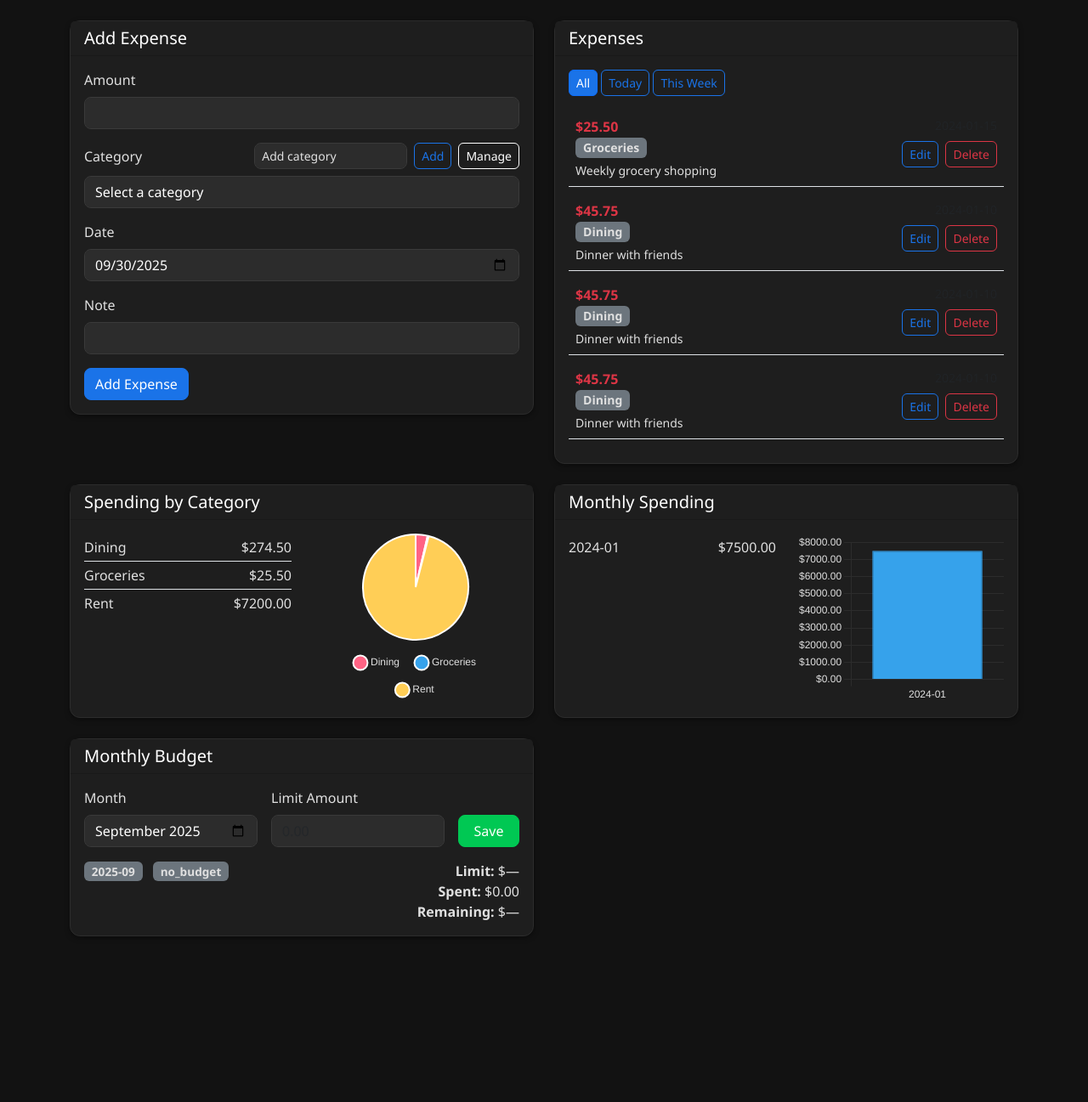
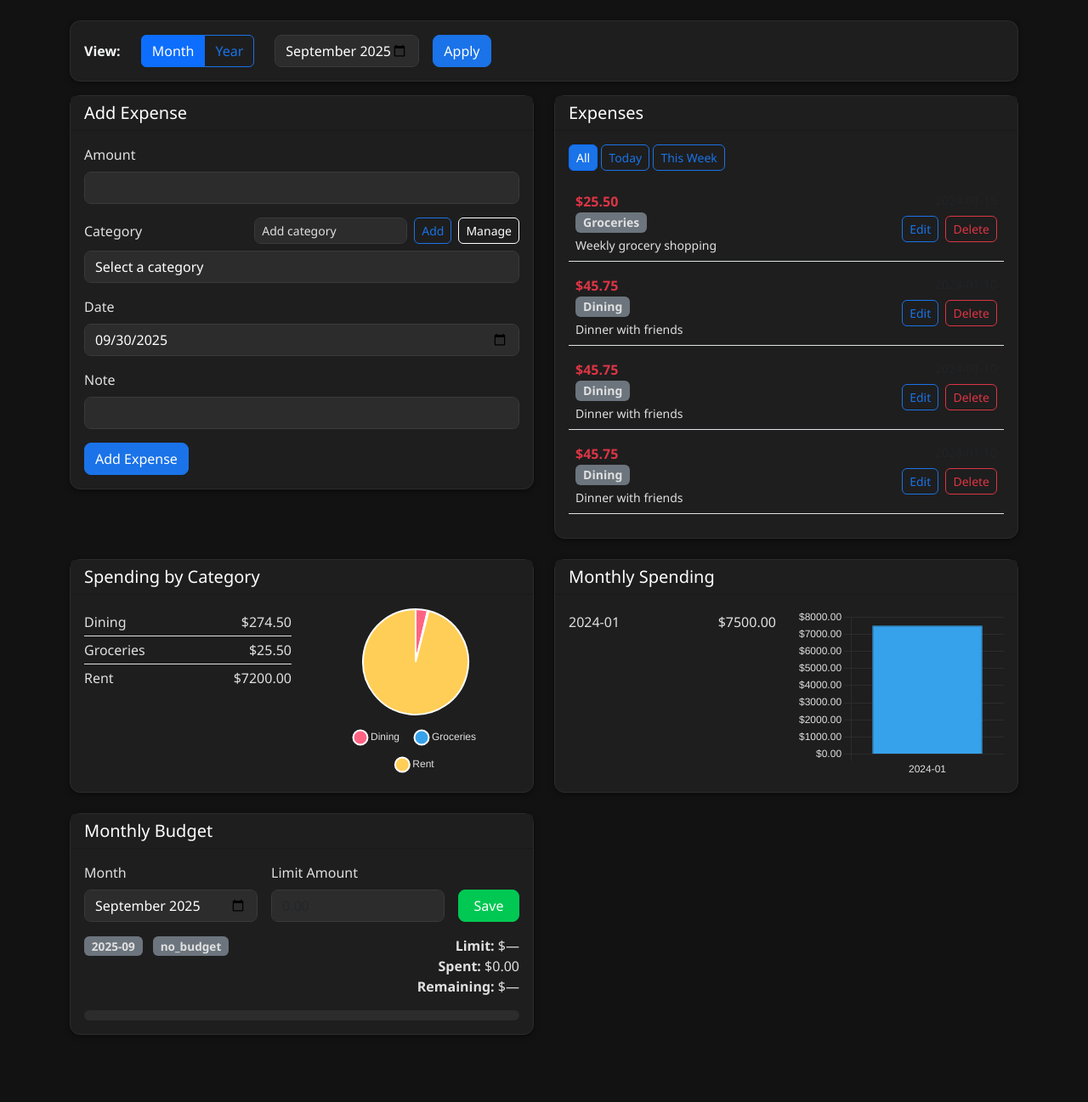
Before and after one commit to borjaalbers/Expense_Tracker, a Flask app: page /dashboard in a window 1280 px wide. Shown: the part 56-1353 px from the top of the page at 85% size. Run offline with Flask 3, Linux system fonts and the light colour scheme; a user stored in the database is signed in; data comes from the database, SQL or seed files in the repository; both versions use the stored data as it was after the commit.

Commit message:
Filter + Progress Bar

```diff
--- a/static/app.js
+++ b/static/app.js
@@ -85,6 +85,7 @@ function initDashboard() {
     loadMonthlyTotals();
     initBudgetUI();
     initCategoriesUI();
+    initScopeControls();
 
     const expenseForm = document.getElementById("expenseForm");
     if (expenseForm) {
@@ -101,6 +102,105 @@ function initDashboard() {
     document.getElementById("filterAll").onclick = () => loadExpenses("all");
     document.getElementById("filterToday").onclick = () => loadExpenses("today");
     document.getElementById("filterWeek").onclick = () => loadExpenses("week");
+}
+
+// ---------------- Scope (Month/Year) ----------------
+let currentScope = { mode: 'month', month: null, year: null };
+
+function initScopeControls() {
+    const modeMonth = document.getElementById('scopeModeMonth');
+    const modeYear = document.getElementById('scopeModeYear');
+    const monthInput = document.getElementById('scopeMonth');
+    const yearInput = document.getElementById('scopeYear');
+    const monthWrap = document.getElementById('scopeMonthWrap');
+    const yearWrap = document.getElementById('scopeYearWrap');
+    const applyBtn = document.getElementById('applyScopeBtn');
+    if (!modeMonth || !modeYear || !monthInput || !yearInput || !applyBtn) return;
+
+    // Defaults to current month/year
+    const now = new Date();
+    const yyyy = now.getUTCFullYear();
+    const mm = String(now.getUTCMonth() + 1).padStart(2, '0');
+    monthInput.value = `${yyyy}-${mm}`;
+    yearInput.value = yyyy;
+    currentScope = { mode: 'month', month: monthInput.value, year: yyyy };
+
+    function updateModeDisplay() {
+        const isMonth = modeMonth.checked;
+        monthWrap.style.display = isMonth ? '' : 'none';
+        yearWrap.style.display = isMonth ? 'none' : '';
+    }
+
+    modeMonth.onchange = updateModeDisplay;
+    modeYear.onchange = updateModeDisplay;
+    updateModeDisplay();
+
+    applyBtn.onclick = async () => {
+        const isMonth = modeMonth.checked;
+        currentScope.mode = isMonth ? 'month' : 'year';
+        currentScope.month = isMonth ? monthInput.value : null;
+        currentScope.year = isMonth ? null : parseInt(yearInput.value, 10);
+
+        // Recompute and refresh UI based on scope
+        await refreshAllForScope();
+    };
+}
+
+async function refreshAllForScope() {
+    // Fetch all expenses, then filter on client based on scope
+    try {
+        const all = await api('/api/expenses');
+        const { filtered, dateFrom, dateTo } = filterExpensesByScope(all, currentScope);
+        displayExpenses(filtered);
+        updateFilterButtons('all');
+
+        // Recompute summary and monthly charts from filtered data
+        const summary = computeSummaryByCategory(filtered);
+        displaySummary(summary);
+        drawCategoryChart(summary);
+
+        const monthly = computeMonthlyTotals(filtered);
+        displayMonthlyTotals(monthly);
+        drawMonthlyChart(monthly);
+        // Keep budget status in sync with current scope/month selection
+        refreshBudgetUI();
+    } catch (err) {
+        console.error('Failed to refresh for scope:', err);
+    }
+}
+
+function filterExpensesByScope(expenses, scope) {
+    if (!expenses || expenses.length === 0) return { filtered: [], dateFrom: null, dateTo: null };
+    if (scope.mode === 'month' && scope.month) {
+        const prefix = scope.month; // YYYY-MM
+        const filtered = expenses.filter(e => (e.date || '').startsWith(prefix));
+        return { filtered, dateFrom: `${prefix}-01`, dateTo: `${prefix}-31` };
+    } else if (scope.mode === 'year' && scope.year) {
+        const y = String(scope.year);
+        const filtered = expenses.filter(e => (e.date || '').startsWith(y + '-'));
+        return { filtered, dateFrom: `${y}-01-01`, dateTo: `${y}-12-31` };
+    }
+    return { filtered: expenses, dateFrom: null, dateTo: null };
+}
+
+function computeSummaryByCategory(expenses) {
+    const sums = {};
+    for (const e of expenses) {
+        const cat = e.category || 'Uncategorized';
+        sums[cat] = (sums[cat] || 0) + (e.amount || 0);
+    }
+    return sums;
+}
+
+function computeMonthlyTotals(expenses) {
+    const totals = {};
+    for (const e of expenses) {
+        const ym = (e.date || '').slice(0, 7); // YYYY-MM
+        if (!ym) continue;
+        totals[ym] = (totals[ym] || 0) + (e.amount || 0);
+    }
+    // Sorted
+    return Object.fromEntries(Object.entries(totals).sort((a, b) => a[0].localeCompare(b[0])));
 }
 
 // ---------------- Categories UI ----------------
@@ -233,6 +333,7 @@ function displayBudgetStatus(status) {
     const spentDisplay = document.getElementById('budgetSpent');
     const remainingDisplay = document.getElementById('budgetRemaining');
     const limitInput = document.getElementById('budgetLimit');
+    const progressBar = document.getElementById('budgetProgress');
 
     if (!container) return;
 
@@ -262,6 +363,64 @@ function displayBudgetStatus(status) {
     }
 
     container.style.display = 'block';
+
+    // Progress bar and daily average calculations
+    if (progressBar) {
+        let pct = 0;
+        if (limit && limit > 0) {
+            pct = Math.max(0, Math.min(100, (spent / limit) * 100));
+        }
+        progressBar.style.width = pct.toFixed(0) + '%';
+
+        // Color gradient based on remaining vs expected remaining
+        // Compute average per day allowed and compare against today usage pace
+        try {
+            const month = (status.month || '');
+            const [y, m] = month.split('-').map(Number);
+            const daysInMonth = new Date(y, m, 0).getDate();
+            const today = new Date();
+            const todayY = today.getUTCFullYear();
+            const todayM = today.getUTCMonth() + 1;
+            const todayD = today.getUTCDate();
+            const isCurrentMonth = (y === todayY && m === todayM);
+            const elapsedDays = isCurrentMonth ? Math.max(1, todayD) : daysInMonth; // assume full month if not current
+            const remainingDays = Math.max(0, daysInMonth - (isCurrentMonth ? todayD : daysInMonth));
+
+            const avgAllowedPerDay = limit && limit > 0 ? limit / daysInMonth : 0;
+            const avgSpentPerDaySoFar = elapsedDays > 0 ? spent / elapsedDays : 0;
+            // Avg/day left removed from UI per request
+
+            // Determine color: green if spending pace <= avgAllowedPerDay, yellow if within 10%, else red
+            let color = '#00c853'; // green
+            if (avgSpentPerDaySoFar > avgAllowedPerDay * 1.10) {
+                color = '#dc3545'; // red
+            } else if (avgSpentPerDaySoFar > avgAllowedPerDay) {
+                color = '#ffc107'; // yellow
+            }
+            progressBar.style.background = color;
+        } catch (e) {
+            // Fallback color if parsing fails
+            progressBar.style.background = '#00c853';
+        }
+    }
+}
+
+// --- Budget helpers ---
+function getDesiredBudgetMonth() {
+    const monthInput = document.getElementById('budgetMonth');
+    if (monthInput && monthInput.value) return monthInput.value;
+    if (typeof currentScope !== 'undefined' && currentScope.mode === 'month' && currentScope.month) {
+        return currentScope.month;
+    }
+    const now = new Date();
+    const yyyy = now.getUTCFullYear();
+    const mm = String(now.getUTCMonth() + 1).padStart(2, '0');
+    return `${yyyy}-${mm}`;
+}
+
+function refreshBudgetUI() {
+    const month = getDesiredBudgetMonth();
+    loadBudgetStatus(month);
 }
 
 async function addExpense(event) {
@@ -288,6 +447,7 @@ async function addExpense(event) {
         loadExpenses();
         loadSummary();
         loadMonthlyTotals();
+        refreshBudgetUI();
     } catch (err) {
         alert("Failed to add expense: " + err.message);
     }
@@ -360,6 +520,7 @@ async function updateExpense(expenseId) {
         loadExpenses();
         loadSummary();
         loadMonthlyTotals();
+        refreshBudgetUI();
 
     } catch (err) {
         alert("Failed to update expense: " + err.message);
@@ -377,6 +538,7 @@ async function deleteExpense(expenseId) {
         loadExpenses();
         loadSummary();
         loadMonthlyTotals();
+        refreshBudgetUI();
     } catch (err) {
         alert("Failed to delete expense: " + err.message);
     }
--- a/static/styles.css
+++ b/static/styles.css
@@ -105,6 +105,15 @@ body {
     color: #e0e0e0;
 }
 
+/* Budget progress bar */
+#budgetStatus .progress {
+    background-color: #2c2c2c;
+    border-radius: 8px;
+}
+#budgetStatus .progress-bar {
+    transition: width 0.4s ease, background 0.3s ease;
+}
+
 /* Category list modern look */
 #categoryList .list-group-item {
     border-color: #2c2c2c;
--- a/templates/dashboard.html
+++ b/templates/dashboard.html
@@ -5,6 +5,29 @@
 {% endblock %}
 
 {% block body %}
+<div class="row mb-3">
+    <div class="col-12">
+        <div class="card">
+            <div class="card-body d-flex flex-wrap align-items-center gap-2">
+                <div class="me-3 text-light"><strong>View:</strong></div>
+                <div class="btn-group me-3" role="group" aria-label="Scope mode">
+                    <input type="radio" class="btn-check" name="scopeMode" id="scopeModeMonth" autocomplete="off" checked>
+                    <label class="btn btn-outline-primary" for="scopeModeMonth">Month</label>
+                    <input type="radio" class="btn-check" name="scopeMode" id="scopeModeYear" autocomplete="off">
+                    <label class="btn btn-outline-primary" for="scopeModeYear">Year</label>
+                </div>
+                <div id="scopeMonthWrap" class="me-2">
+                    <input id="scopeMonth" type="month" class="form-control" style="width: 170px;" />
+                </div>
+                <div id="scopeYearWrap" class="me-2" style="display:none;">
+                    <input id="scopeYear" type="number" class="form-control" style="width: 120px;" placeholder="YYYY" />
+                </div>
+                <button id="applyScopeBtn" class="btn btn-primary">Apply</button>
+            </div>
+        </div>
+    </div>
+    </div>
+
 <div class="row">
     <div class="col-md-6">
         <div class="card">
@@ -129,12 +152,17 @@
                             <span class="badge bg-secondary" id="budgetStatusMonth">YYYY-MM</span>
                             <span class="badge bg-info ms-2" id="budgetStatusState">ok</span>
                         </div>
-                        <div class="text-end">
+                <div class="text-end">
                             <div><strong>Limit:</strong> $<span id="budgetLimitDisplay">0.00</span></div>
                             <div><strong>Spent:</strong> $<span id="budgetSpent">0.00</span></div>
                             <div><strong>Remaining:</strong> $<span id="budgetRemaining">0.00</span></div>
                         </div>
                     </div>
+                            <div class="mt-3">
+                                <div class="progress" style="height: 12px; background-color: #2c2c2c;">
+                                    <div id="budgetProgress" class="progress-bar" role="progressbar" style="width: 0%"></div>
+                                </div>
+                            </div>
                 </div>
             </div>
         </div>
```
Also changed, not shown: expense_tracker.db.
